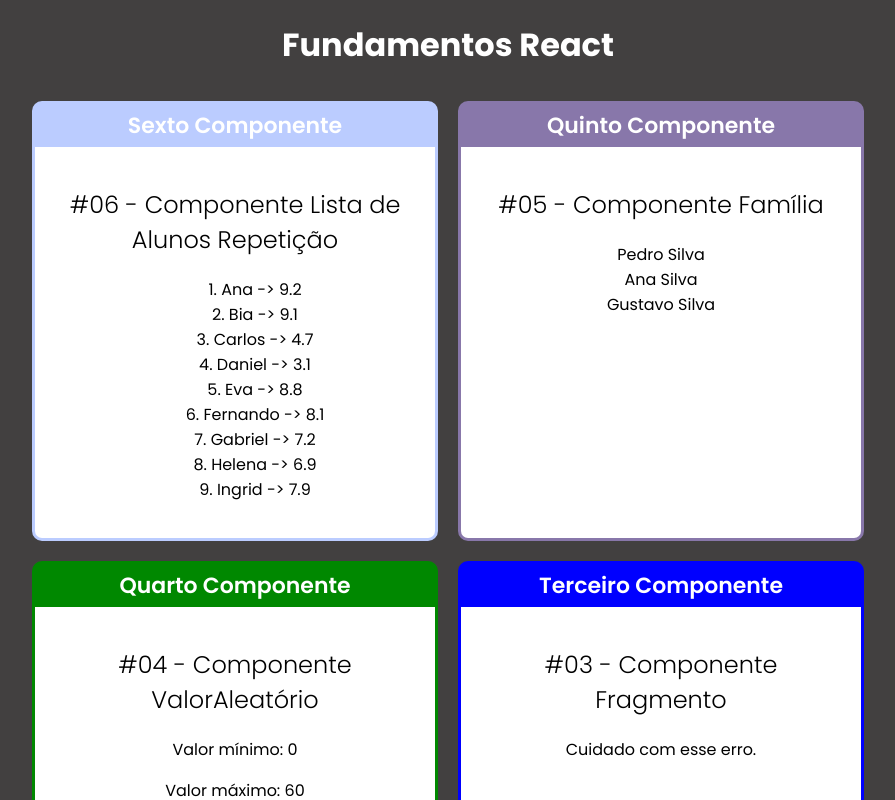
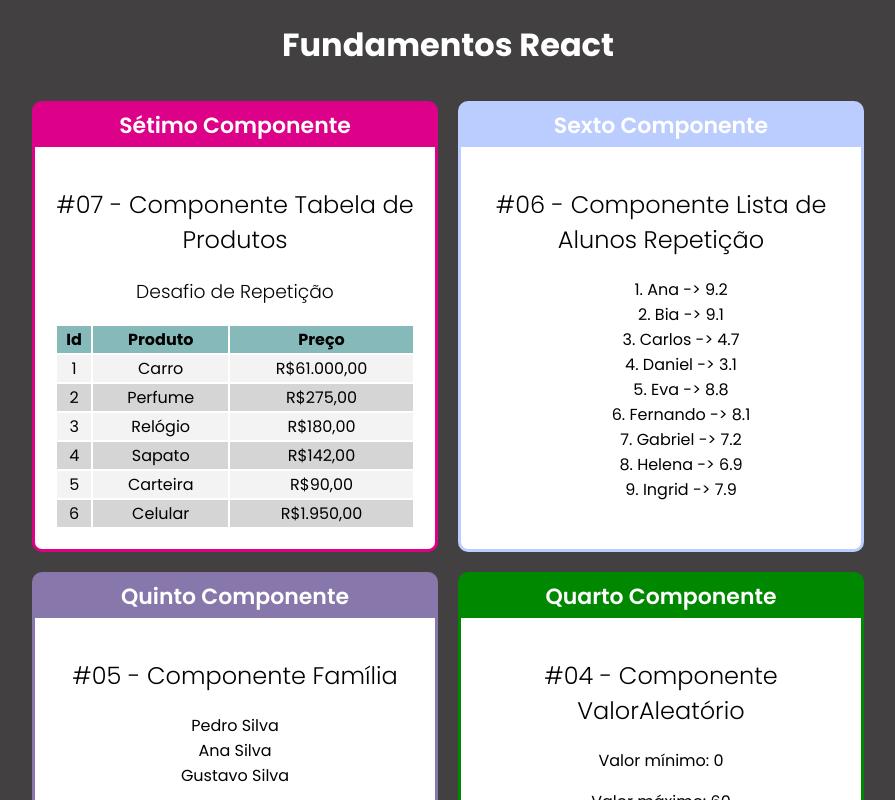
Before and after one commit to barbaracalderon/fundamentos-react, a React (Create React App) app: page / in a window 1280 px wide. Shown: the top 800 px of the page, without its empty margins (192-1087 px from the left). Built offline with nearby package versions, Linux system fonts and the light colour scheme.

Commit message:
Created and finished the challenge (table of products)

```diff
--- a/src/App.jsx
+++ b/src/App.jsx
@@ -8,11 +8,15 @@
 import Familia from "./components/basicos/Familia";
 import FamiliaMembro from "./components/basicos/FamiliaMembro";
 import ListaAlunos from "./components/repeticao/ListaAlunos";
+import TabelaProdutos from "./components/repeticao/TabelaProdutos";
 
 export default () =>
     <div id="App">
         <h1>Fundamentos React</h1>
         <div className="Cards">
+            <Card titulo = "Sétimo Componente" color="#d08">
+                <TabelaProdutos />
+            </Card>
             <Card titulo="Sexto Componente" color="#bcf">
                 <ListaAlunos />
             </Card>
--- /dev/null
+++ b/src/components/layout/ListaProdutos.css
@@ -0,0 +1,15 @@
+.TabelaProdutos table {
+    width: 100%;
+}
+
+.TabelaProdutos th {
+    background-color: rgb(134, 186, 186);
+}
+
+.TabelaProdutos .Impar {
+    background-color: rgb(213, 213, 213);
+}
+
+.TabelaProdutos .Par {
+    background-color: rgb(243, 243, 243);
+}
--- /dev/null
+++ b/src/components/repeticao/TabelaProdutos.jsx
@@ -0,0 +1,36 @@
+import React from 'react'
+import produtos from '../../data/produtos.js'
+import '../layout/ListaProdutos.css'
+
+export default props => {
+    const listaDeProdutos = produtos.map((produto, i) => {
+        return (
+                <tr key={produto.id} className={i % 2 == 0 ? 'Par' : 'Impar'}>
+                    <td> { produto.id } </td>
+                    <td> { produto.nome } </td>
+                    <td> { produto.preco } </td>
+                </tr>
+        );
+    });
+
+    return (
+        <div>
+            <h2>#07 - Componente Tabela de Produtos</h2>
+            <h3>Desafio de Repetição</h3>
+            <div class="TabelaProdutos">
+                <table>
+                    <thead>
+                        <tr>
+                            <th>Id</th>
+                            <th>Produto</th>
+                            <th>Preço</th>
+                        </tr>
+                    </thead>
+                    <tbody>
+                        { listaDeProdutos }
+                    </tbody>
+                </table>
+            </div>
+        </div>
+    )
+}
--- /dev/null
+++ b/src/data/produtos.js
@@ -0,0 +1,8 @@
+export default [
+    {id: 1, nome: 'Carro', preco: 'R$61.000,00'},
+    {id: 2, nome: 'Perfume', preco: 'R$275,00'},
+    {id: 3, nome: 'Relógio', preco: 'R$180,00'},
+    {id: 4, nome: 'Sapato', preco: 'R$142,00'},
+    {id: 5, nome: 'Carteira', preco: 'R$90,00'},
+    {id: 6, nome: 'Celular', preco: 'R$1.950,00'}
+]
```
